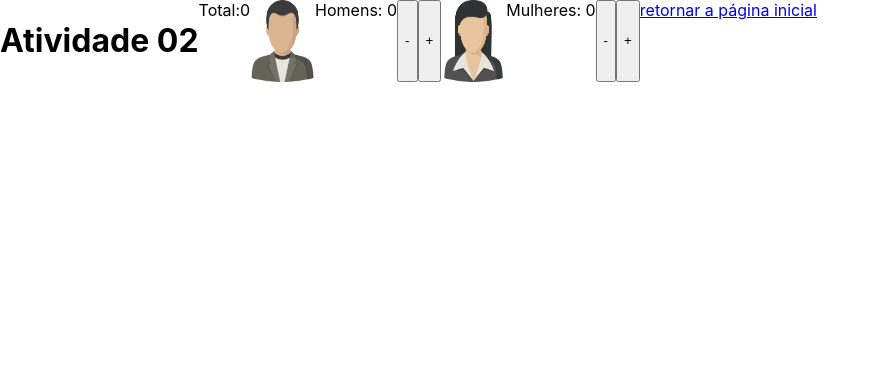
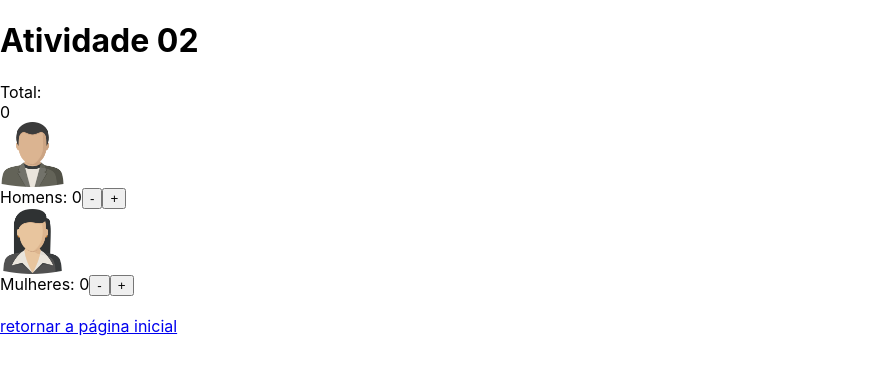
Before and after one commit to giuliakaori/Projeto-React, a React (Create React App) app: page /Atv02 in a window 1280 px wide. Shown: the top 374 px of the page, without its empty margins (0-879 px from the left). Built offline with nearby package versions, Linux system fonts and the light colour scheme.

Commit message:
Update style.css

```diff
--- a/src/style.css
+++ b/src/style.css
@@ -1,9 +1,6 @@
 img
 {
+  display: flex;
+  flex-direction: column;
   width: 65px;
 }
-div
-{
-  display: flex;
-  position: relative;
-}
```
